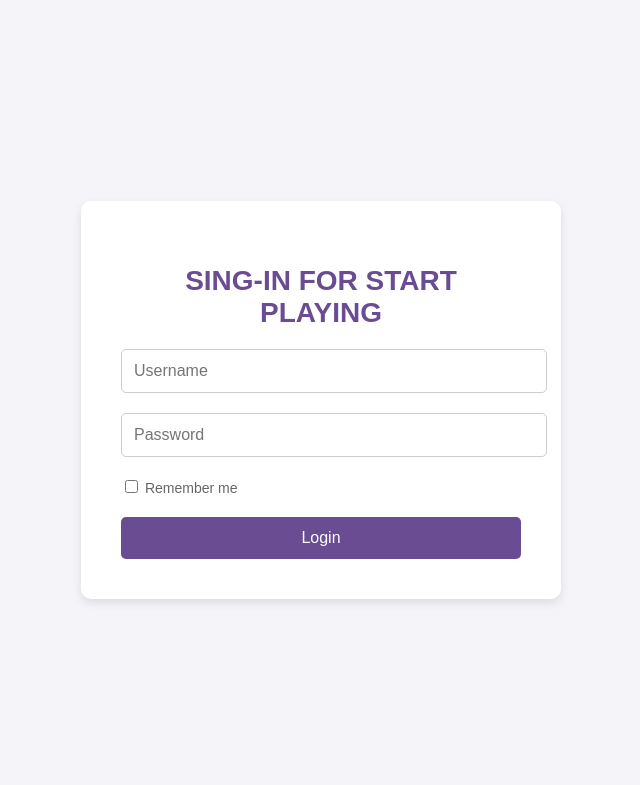
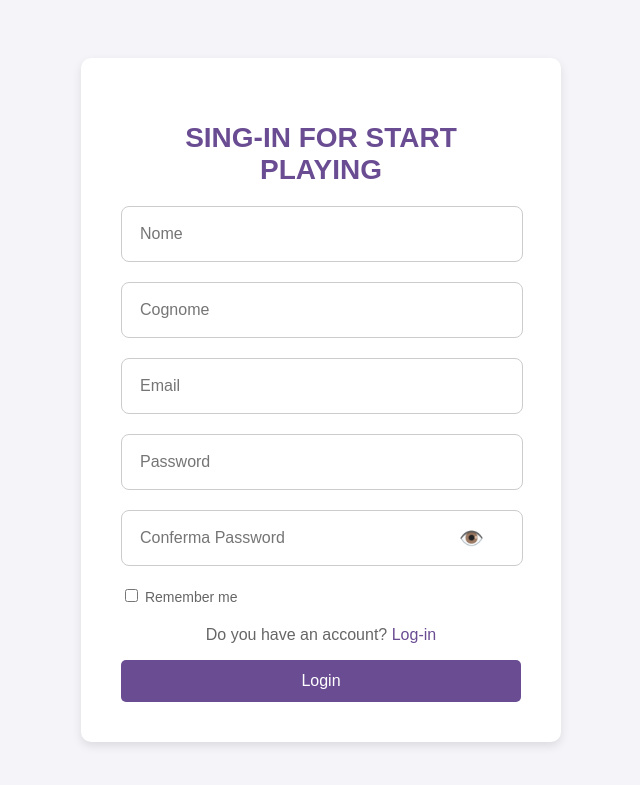
Before and after one commit to Alex-Mangio/progettoGamePHP, a PHP site: page /signin.php in a window 1280 px wide. Shown: the top 785 px of the page, without its empty margins (319-959 px from the left). Run offline with PHP 8.4, Linux system fonts and the light colour scheme.

Commit message:
quinto commit

```diff
--- a/loginSito/login.css
+++ b/loginSito/login.css
@@ -51,7 +51,7 @@ body {
   .textbox {
     margin-bottom: 30px;
     position: relative;
-    width: 84%;
+    width: 100%;
   }
 
   .textbox input {
--- a/loginSito/login.js
+++ b/loginSito/login.js
@@ -1,5 +1,5 @@
 const togglePassword = document.getElementById('toggle-password');
-    const passwordField = document.getElementById('password');
+const passwordField = document.getElementById('password');
 
     togglePassword.addEventListener('click', function() {
       if (passwordField.type === 'password') {
--- a/loginSito/login.php
+++ b/loginSito/login.php
@@ -8,8 +8,8 @@
 
   <div class="login-container">
     <div class="login-box">
-      <h2>Login</h2>
-      <form action="#" method="POST">
+      <h2>Login for start playing!</h2>
+      <form action="confermaLogin.php" method="POST">
         <div class="textbox">
           <input type="text" placeholder="Username" name="username" required>
         </div>
@@ -21,7 +21,7 @@
           <button type="submit">Login</button>
         </div>
         <div class="signup-link">
-          <p>Don't have an account? <a href="singin.php">Sing-in</a></p>
+          <p>Don't have an account? <a href="signin.php">Sing-in</a></p>
         </div>
       </form>
     </div>
--- a/loginSito/singin.css
+++ b/loginSito/signin.css
@@ -34,20 +34,33 @@ body {
 
   .textbox {
     margin-bottom: 20px;
+    position: relative;
+    width: 91%;
   }
 
   .textbox input {
     width: 100%;
-    padding: 12px;
+    padding: 18px;
     border: 1px solid #ccc;
-    border-radius: 5px;
+    border-radius: 8px;
     font-size: 16px;
     color: #333;
     outline: none;
+    transition: border-color 0.3s;
   }
 
   .textbox input:focus {
     border-color: #6A4C93;
+  }
+
+  .eye-icon {
+    position: absolute;
+    right: 1px;
+    top: 50%;
+    transform: translateY(-52%);
+    font-size: 20px;
+    cursor: pointer;
+    color: #6A4C93;
   }
 
   .remember-me {
@@ -58,6 +71,21 @@ body {
   .remember-me label {
     font-size: 14px;
     color: #666;
+  }
+
+  .signup-link p {
+    font-size: 16px;
+    color: #666;
+    margin-top: 20px;
+  }
+
+  .signup-link a {
+    color: #6A4C93;
+    text-decoration: none;
+  }
+
+  .signup-link a:hover {
+    text-decoration: underline;
   }
 
   .submit-btn button {
--- a/loginSito/signin.php
+++ b/loginSito/signin.php
@@ -4,22 +4,35 @@
   <meta charset="UTF-8">
   <meta name="viewport" content="width=device-width, initial-scale=1.0">
   <title>Sing-in - Shadow Sneak</title>
-  <link rel="stylesheet" href="./singin.css">
+  <link rel="stylesheet" href="./signin.css">
 
     <div class="login-container">
     <div class="login-box">
       <h2>SING-IN FOR START PLAYING</h2>
       <form action="" method="POST">
         <div class="textbox">
-          <input type="text" placeholder="Username" name="username" required>
+          <input type="text" placeholder="Nome" name="nome" required>
+        </div>
+        <div class="textbox">
+          <input type="text" placeholder="Cognome" name="cognome" required>
+        </div>
+        <div class="textbox">
+          <input type="text" placeholder="Email" name="email" required>
         </div>
         <div class="textbox">
           <input type="password" placeholder="Password" name="password" required>
+        </div>
+        <div class="textbox">
+          <input type="password" id="password" placeholder="Conferma Password" name="conferma-password" required>
+          <span id="toggle-password" class="eye-icon">👁️</span>
         </div>
         <div class="remember-me">
           <label>
             <input type="checkbox" name="remember"> Remember me
           </label>
+        </div>
+        <div class="signup-link">
+          <p>Do you have an account? <a href="login.php">Log-in</a></p>
         </div>
         <div class="submit-btn">
           <button type="submit">Login</button>
@@ -28,5 +41,6 @@
     </div>
   </div>
 
+  <script src="login.js"></script>
 </body>
 </html>
--- a/menuSito/menu.php
+++ b/menuSito/menu.php
@@ -38,7 +38,7 @@
       <h2 id="titoloLOGIN">LOG-IN PAGE</h2><br>
       <p id="descLOGIN">If you already have an account please log-in instead create a new one for start playing</p>
       <form action="../loginSito/login.php"><button class="play-button-login" id="openModalBtn">LOG-IN</button></form>
-      <form action="../loginSito/singin.php"><button class="play-button-login" id="openModalBtn">SING-IN</button></form>
+      <form action="../loginSito/signin.php"><button class="play-button-login" id="openModalBtn">SING-IN</button></form>
     </div>
   </div>
 
```
Also changed, not shown: loginSito/confermaLogin.php (added, +16 -0 lines), loginSito/confermaSignin.php (added, +15 -0 lines), sql/connessione.php (added, +7 -0 lines), sql/sqlBDSito.sql (+1 -8 lines).
